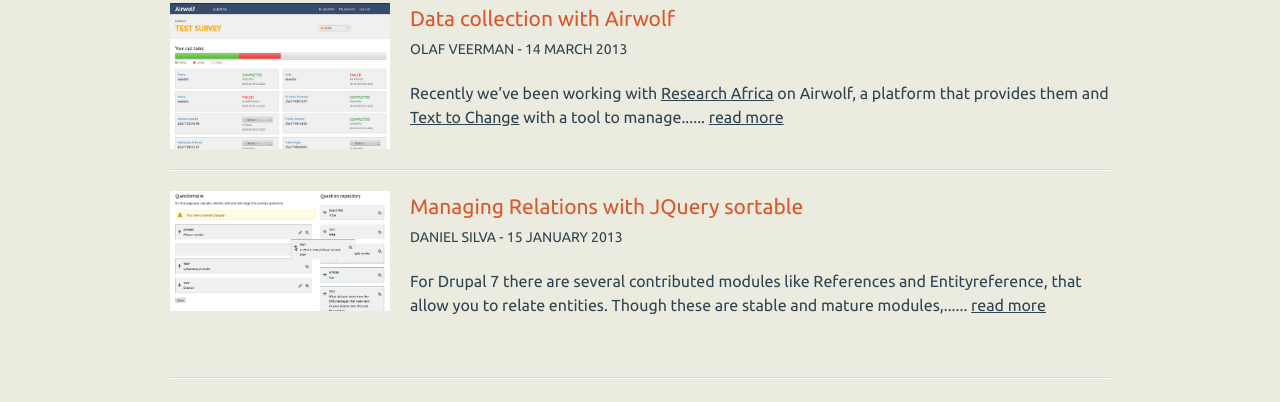
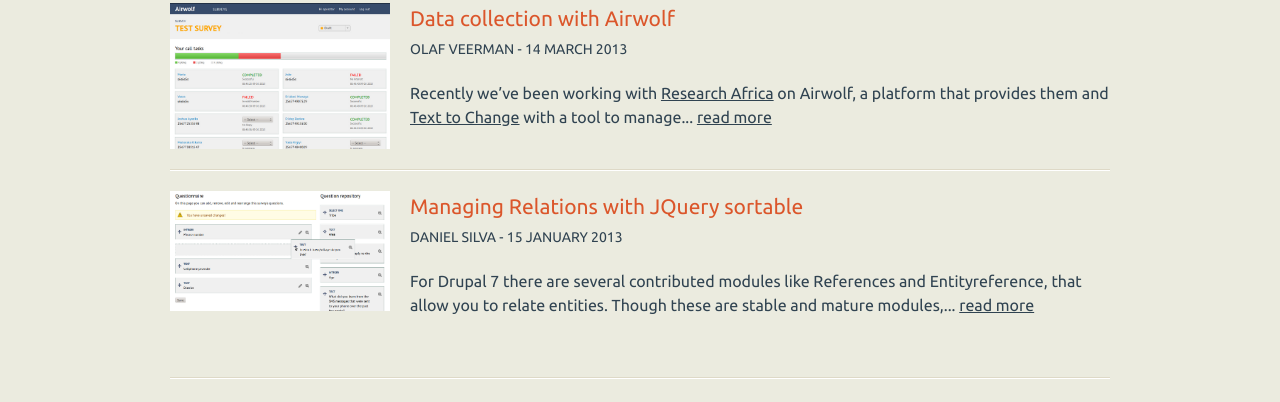
Before and after one commit to flipside-org/flipside.org, a Jekyll site: the page built from notes.html, in a window 1280 px wide. Shown: the part 120-522 px from the top of the page. Built offline with Jekyll 4.4.1, drawn with Linux system fonts in a browser that asks for light colours; nearby versions of some CDN libraries.

Commit message:
Well ok. One final final tweak

```diff
--- a/notes.html
+++ b/notes.html
@@ -33,7 +33,7 @@
           <div class="sub-title metadata">{{ site.users[post.user].name }} - {{ post.date | date: "%d %B %Y" }}</div>
         </header>
 
-        {{ post.content | truncatewords: 25  }}... <a href="{{ post.url }}">read more</a>
+        {{ post.content | truncatewords: 25  }} <a href="{{ post.url }}">read more</a>
 
       </article>
 
```
